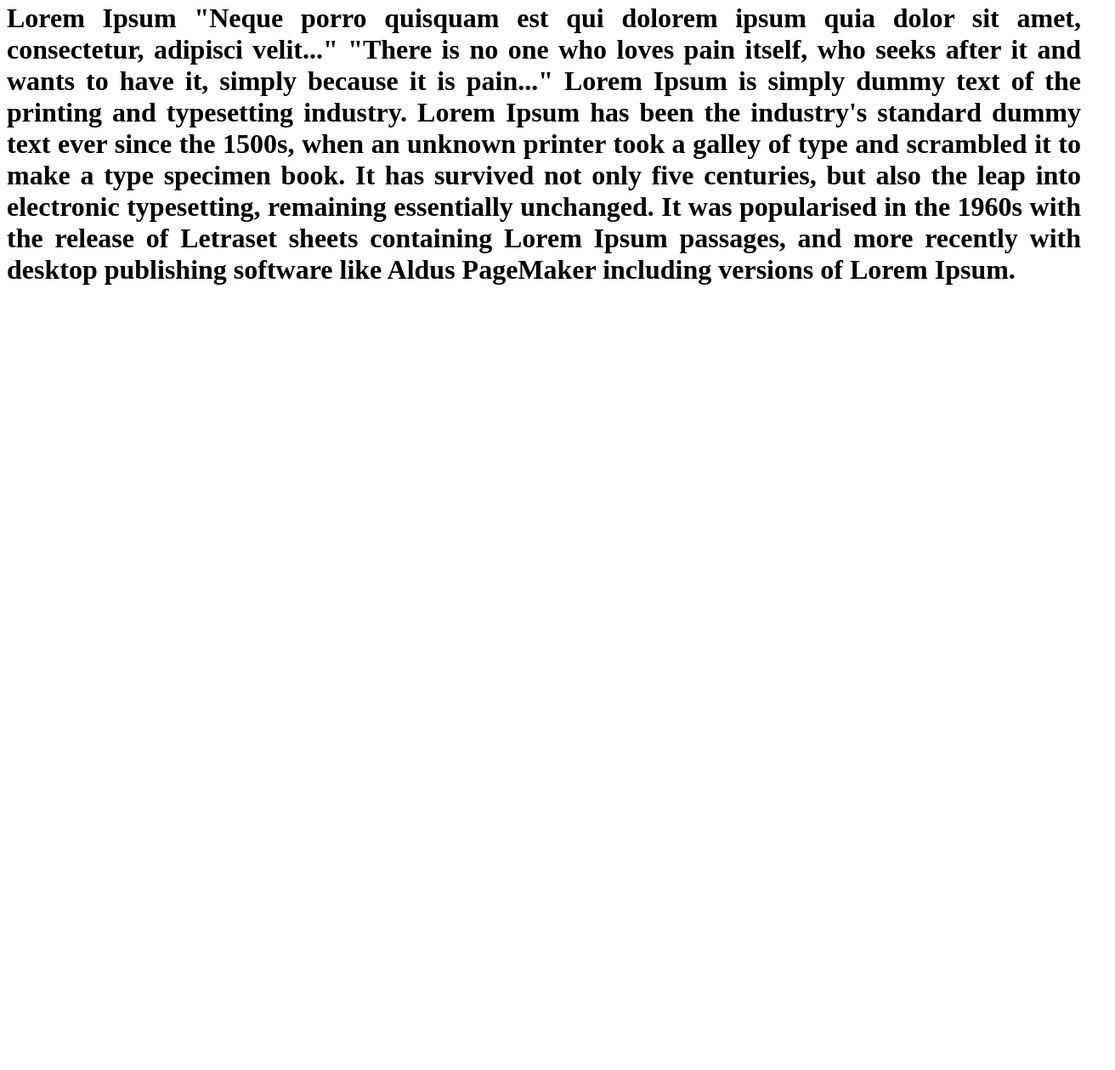
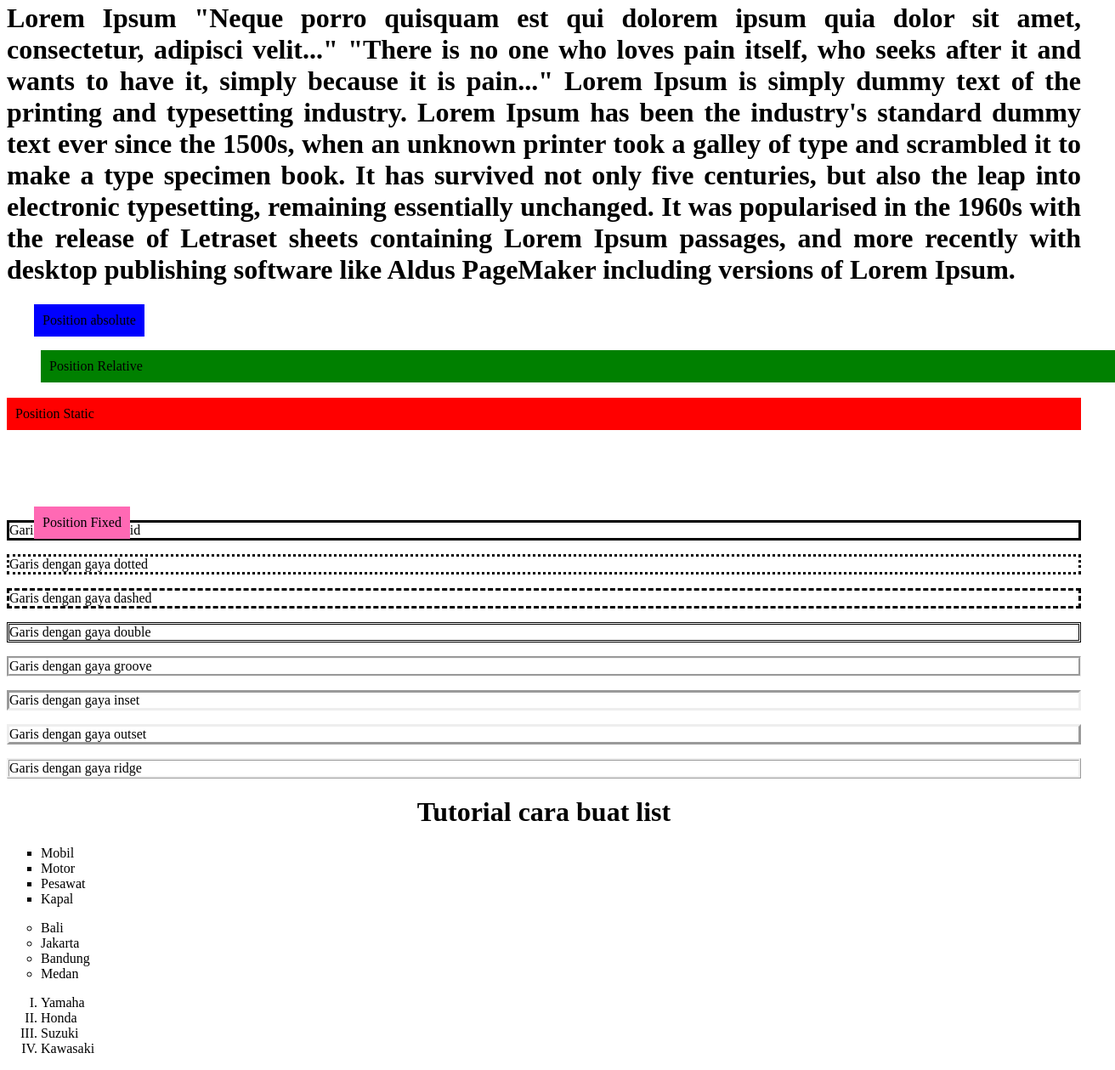
Before and after one commit to nafa39/Belajar-Git, a plain HTML site: page Week 1/[Day 2] HTML + CSS/project-css-styling/index.html in a window 1280 px wide. Shown: the part 890-2149 px from the top of the page at 85% size, 1312 px wide, since content can reach past the window. Before the commit the page ends 1248 px from the top, so only its background shows below. Drawn offline with Linux system fonts and the light colour scheme.

Commit message:
belajar css list border

```diff
--- a/Week 1/[Day 2] HTML + CSS/project-css-styling/index.html
+++ b/Week 1/[Day 2] HTML + CSS/project-css-styling/index.html
@@ -36,5 +36,48 @@
         </h1>
 
     </div>
+    <!--Posisi CSS-->
+    <div class="kotak">
+        Position absolute
+    </div><br><br><br>
+    <div class="kotak2">
+        Position Relative
+    </div><br>
+    <div class="kotak3">
+        Position Static
+    </div><br><br><br><br><br>
+    <div class="kotak4">
+        Position Fixed
+    </div>
+    <!--posisi css-->
+    <p id="garis1">Garis dengan gaya solid</p>
+    <p id="garis2">Garis dengan gaya dotted</p>
+    <p id="garis3">Garis dengan gaya dashed</p>
+    <p id="garis4">Garis dengan gaya double</p>
+    <p id="garis5">Garis dengan gaya groove</p>
+    <p id="garis6">Garis dengan gaya inset</p>
+    <p id="garis7">Garis dengan gaya outset</p>
+    <p id="garis8">Garis dengan gaya ridge</p>
+    <!--buat list-->
+    <h1>Tutorial cara buat list</h1>
+    <ul class="transportasi">
+        <li>Mobil</li>
+        <li>Motor</li>
+        <li>Pesawat</li>
+        <li>Kapal</li>
+    </ul>
+    <ul class="lokasi">
+        <li>Bali</li>
+        <li>Jakarta</li>
+        <li>Bandung</li>
+        <li>Medan</li>
+    </ul>
+    <ul class="merk">
+        <li>Yamaha</li>
+        <li>Honda</li>
+        <li>Suzuki</li>
+        <li>Kawasaki</li>
+    </ul>
+
 </body>
 </html>
--- a/Week 1/[Day 2] HTML + CSS/project-css-styling/style.css
+++ b/Week 1/[Day 2] HTML + CSS/project-css-styling/style.css
@@ -85,3 +85,64 @@ h1{
 .tulisan_justify{
     text-align: justify;
 }
+
+/*position css*/
+.kotak{
+    background: blue;
+    position:absolute;
+    left: 40px;
+    padding: 10px;
+}
+.kotak2{
+    background: green;
+    position: relative;
+    left: 40px;
+    padding: 10px;
+}
+.kotak3{
+    background: red;
+    position: static;
+    left: 40px;
+    padding: 10px;
+}
+.kotak4{
+    background: hotpink;
+    position: fixed;
+    left: 40px;
+    padding: 10px;
+}
+/*border*/
+#garis1{
+    border-style: solid;
+}
+#garis2{
+    border-style: dotted;
+}
+#garis3{
+    border-style: dashed;
+}
+#garis4{
+    border-style: double;
+}
+#garis5{
+    border-style: groove;
+}
+#garis6{
+    border-style: inset;
+}
+#garis7{
+    border-style: outset;
+}
+#garis8{
+    border-style: ridge;
+}
+/*list*/
+ul.transportasi{
+    list-style-type: square;
+}
+ul.lokasi{
+    list-style-type: circle;
+}
+ul.merk{
+    list-style-type: upper-roman;
+}
```
